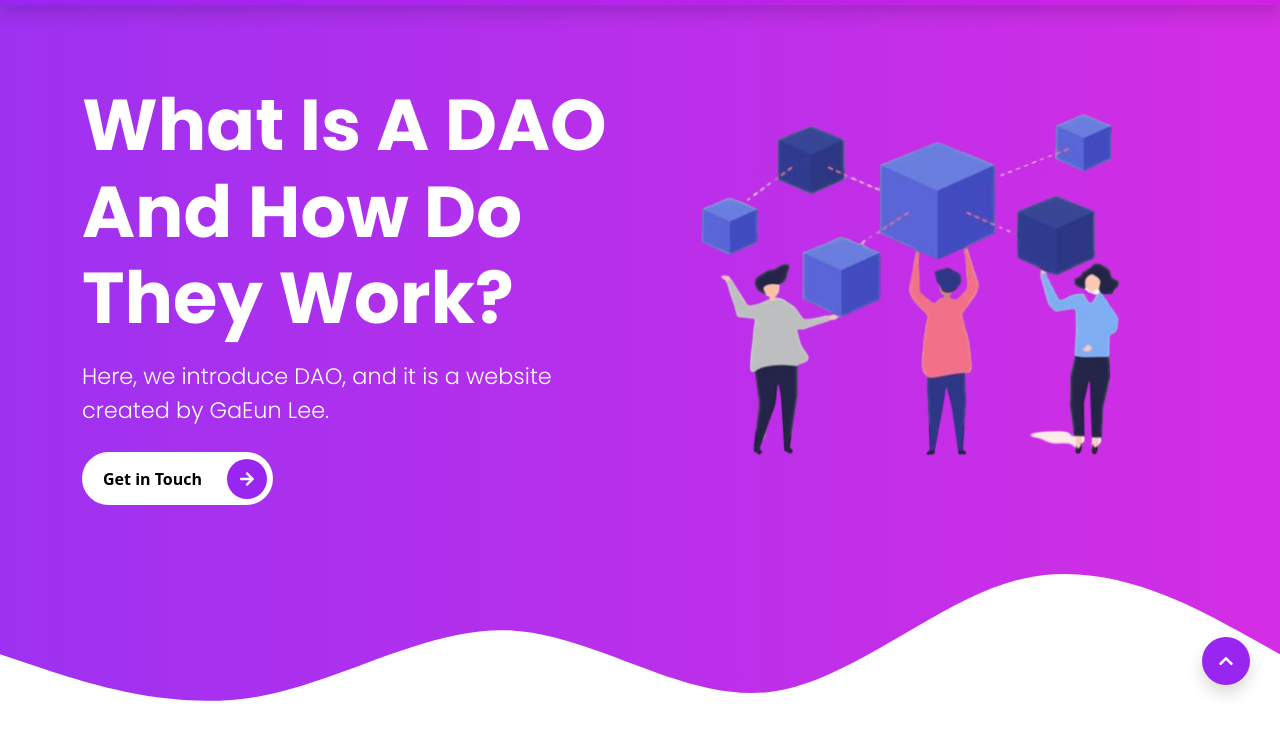
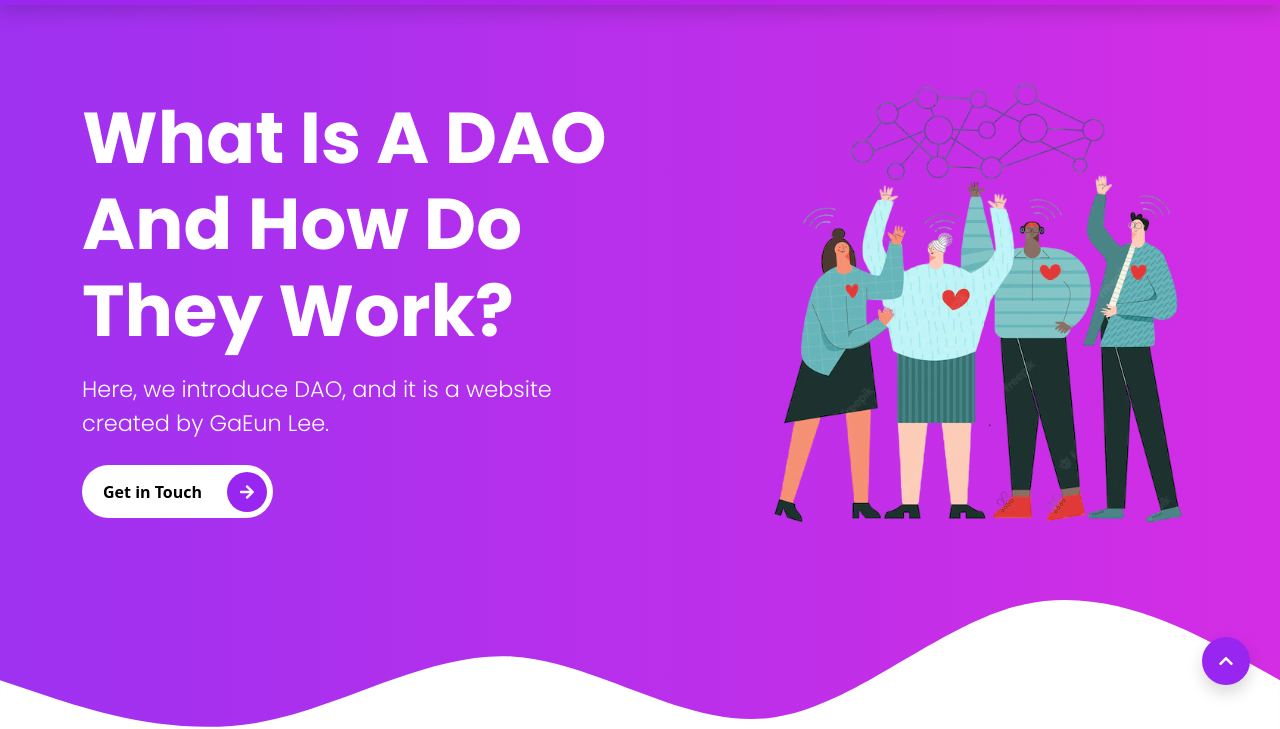
Before and after one commit to gaeun322/home, a website: page index.html in a window 1280 px wide. Shown: the part 85-814 px from the top of the page. Drawn offline with nearby package versions, Linux system fonts and the light colour scheme.

Commit message:
일러스트 4개 변경

```diff
--- a/index.html
+++ b/index.html
@@ -70,7 +70,7 @@
       <!-- START THE CONTENT FOR THE VIDEO -->
       <div class="col-md-6 intros text-end">
         <div class="video-box">
-          <img src="images/arts/intro-section-illustration.png" alt="video illutration" class="img-fluid">
+          <img src="images/arts/intro-section-image.png" alt="video illutration" class="img-fluid">
         </div>
       </div>
     </div>
```
Also changed, not shown: images/arts/intro-section-image.png (added), images/services/service1.jpg, images/services/service2.jpg, images/services/service3.jpg.
